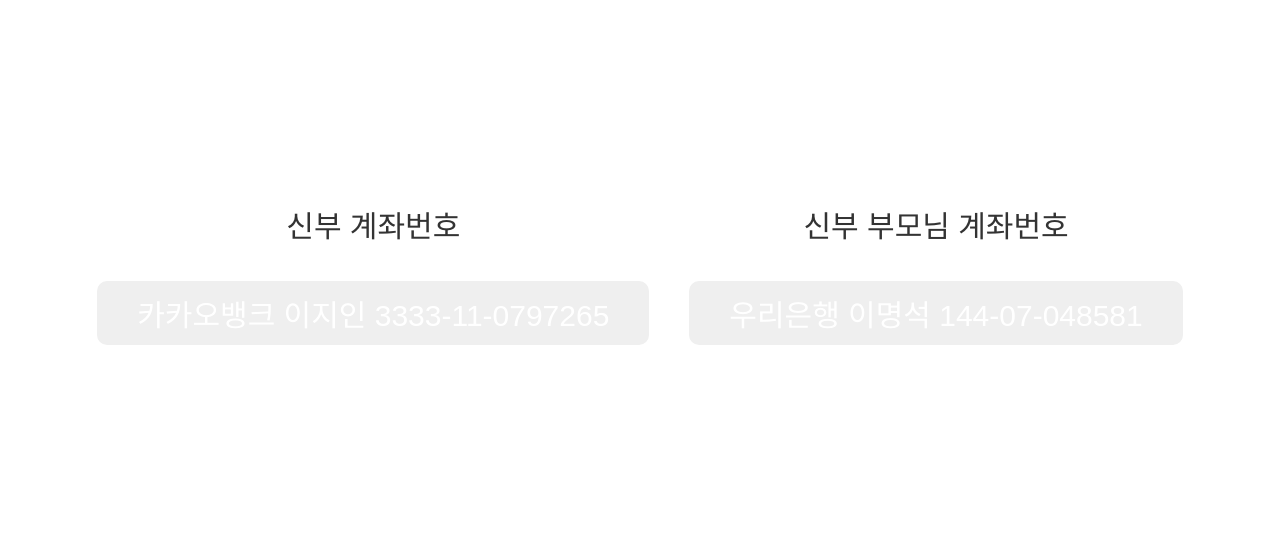
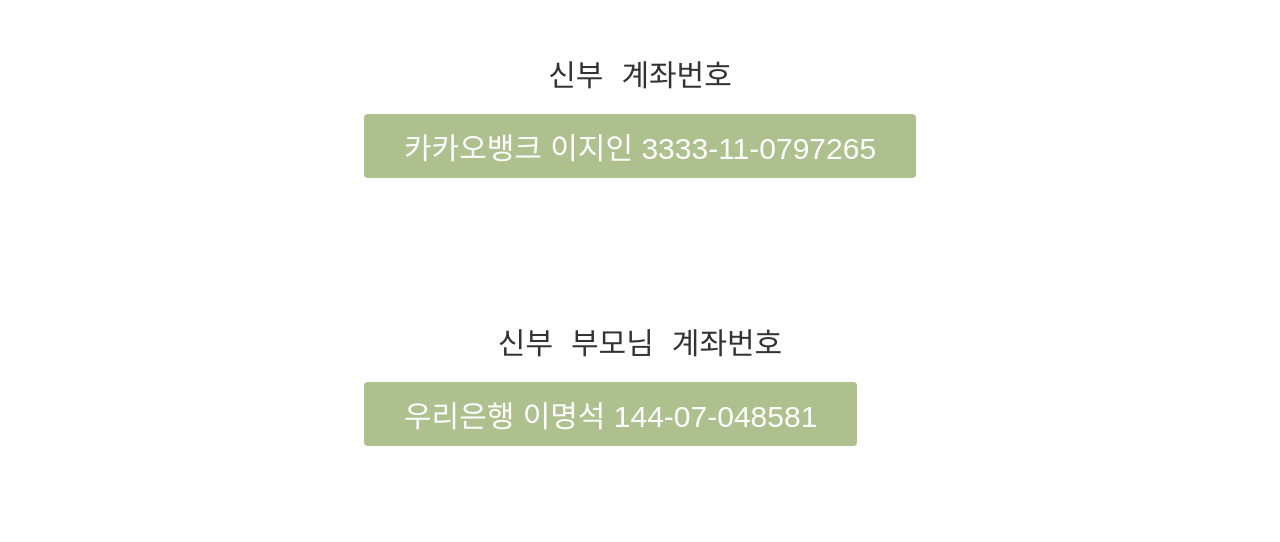
Before and after one commit to jiinsophialee/weddingji, a plain HTML site: page index.html in a window 1280 px wide. Shown: the part 129-671 px from the top of the page. Drawn offline with Linux system fonts and the light colour scheme.

Commit message:
Update index.html

```diff
--- a/index.html
+++ b/index.html
@@ -26,7 +26,7 @@
     }
 
     .copy-button {
-      background-color: #AECO8E; /* PASETL Green */
+      background-color: #AEC08E; /* Green */
       border: none;
       color: white;
       padding: 10px 40px;
@@ -35,13 +35,19 @@
       font-size: 30px; /* Adjust the font size of the buttons */
       margin: 5px 0; /* Adjust spacing between buttons */
       cursor: pointer;
-      border-radius: 10px;
+      border-radius: 4px;
       font-family: 'Arial', sans-serif; /* Change the font family */
+      display: block; /* Ensure buttons are displayed inline */
+    }
+
+    /* Reset margin for paragraphs */
+    .button-container p {
+      margin: -20px;
     }
 
     /* Hover effect */
     .copy-button:hover {
-      background-color: #45a049; /* Darker Green */
+      background-color: #8B9971; /* Darker Green */
     }
   </style>
 </head>
@@ -50,6 +56,7 @@
 </head>
 <body>
 
+<pre>
 <div class="button-container">
   <!-- Text and corresponding buttons -->
 <p>신부 계좌번호</p>
@@ -60,6 +67,7 @@
 <p>신부 부모님 계좌번호</p>
 <button class="copy-button" onclick="copyTextToClipboard('144-07-048581')">우리은행 이명석 144-07-048581</button>
 </div>
+</pre>
 
 <script>
   // Function to copy text to clipboard and show alert
```
